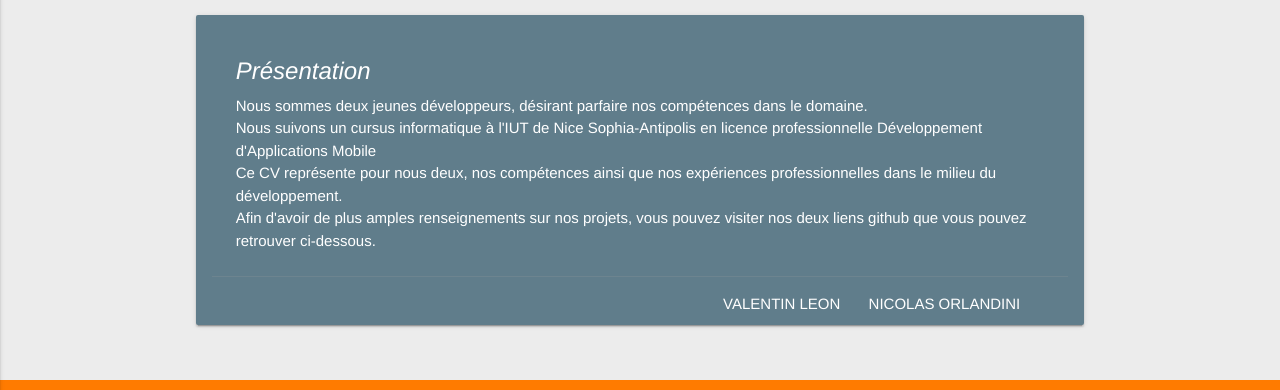
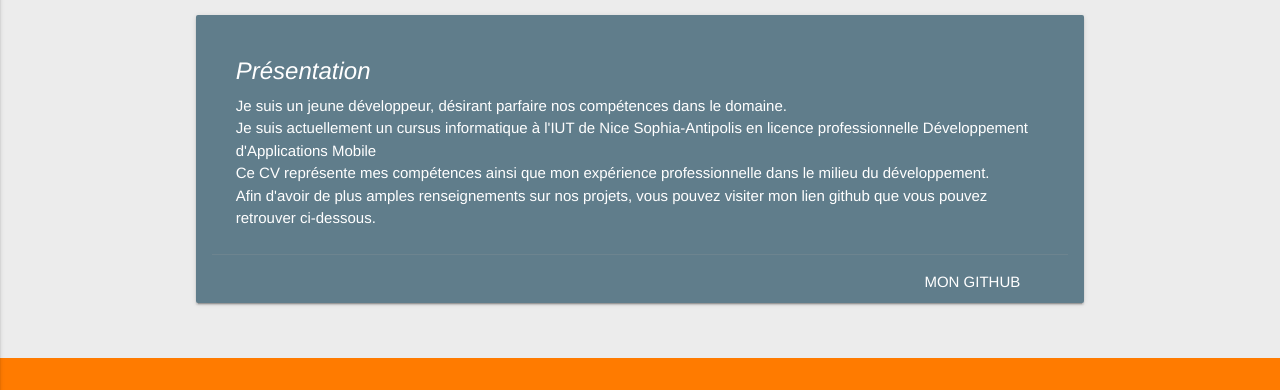
Before and after one commit to NicolasOrlandini/NicolasOrlandini.github.io, a plain HTML site: page about.html in a window 1280 px wide. Shown: the part 410-800 px from the top of the page. Drawn offline with nearby package versions, Linux system fonts and the light colour scheme.

Commit message:
About + contact

```diff
--- a/about.html
+++ b/about.html
@@ -36,7 +36,7 @@
                         <img src="images/background.png" width="300" height="186">
                     </div>
                     <a href="#!user"><img style="margin: auto" class="circle" src="images/bender.png"></a>
-                    <span class="white-text  name" style="text-align: center; font-size: 16px !important; font-weight: Bold !important;">LEON - ORLANDINI</span>
+                    <span class="white-text  name" style="text-align: center; font-size: 16px !important; font-weight: Bold !important;">Nicolas ORLANDINI</span>
                     <span class="white-text email" style="text-align: center;">nicolas.orlandini@outlook.fr</span>
                 </div>
             </li>
@@ -95,15 +95,14 @@
                 <div class="card orange darken-1" style="margin-bottom:35px; background-color:#607d8b !important;">
                     <div class="card-content white-text">
                         <span class="card-title"><i>Présentation</i></span>
-                        <p>Nous sommes deux jeunes développeurs, désirant parfaire nos compétences dans le domaine.</p>
-                        <p>Nous suivons un cursus informatique à l'IUT de Nice Sophia-Antipolis en licence professionnelle Développement d'Applications Mobile</p>
-                        <p>Ce CV représente pour nous deux, nos compétences ainsi que nos expériences professionnelles dans le milieu du développement.</p>
-                        <p>Afin d'avoir de plus amples renseignements sur nos projets, vous pouvez visiter nos deux liens github que vous pouvez retrouver ci-dessous.</p>
+                        <p>Je suis un jeune développeur, désirant parfaire nos compétences dans le domaine.</p>
+                        <p>Je suis actuellement un cursus informatique à l'IUT de Nice Sophia-Antipolis en licence professionnelle Développement d'Applications Mobile</p>
+                        <p>Ce CV représente mes compétences ainsi que mon expérience professionnelle dans le milieu du développement.</p>
+                        <p>Afin d'avoir de plus amples renseignements sur nos projets, vous pouvez visiter mon lien github que vous pouvez retrouver ci-dessous.</p>
                     </div>
                     <div style="border-top:3px #455a64 black !important;" class="card-action">
                         <span class="githubLink" style="float:right;">
-                            <a class="customAction" href="https://github.com/valentinLEON">Valentin LEON</a>
-                            <a class="customAction" href="https://github.com/nicolasOrlandini">Nicolas ORLANDINI</a>
+                            <a class="customAction" href="https://github.com/nicolasOrlandini">Mon Github</a>
                         </span>
                     </div>
                 </div>
```
Also changed, not shown: contact.html (+1 -1 lines).
